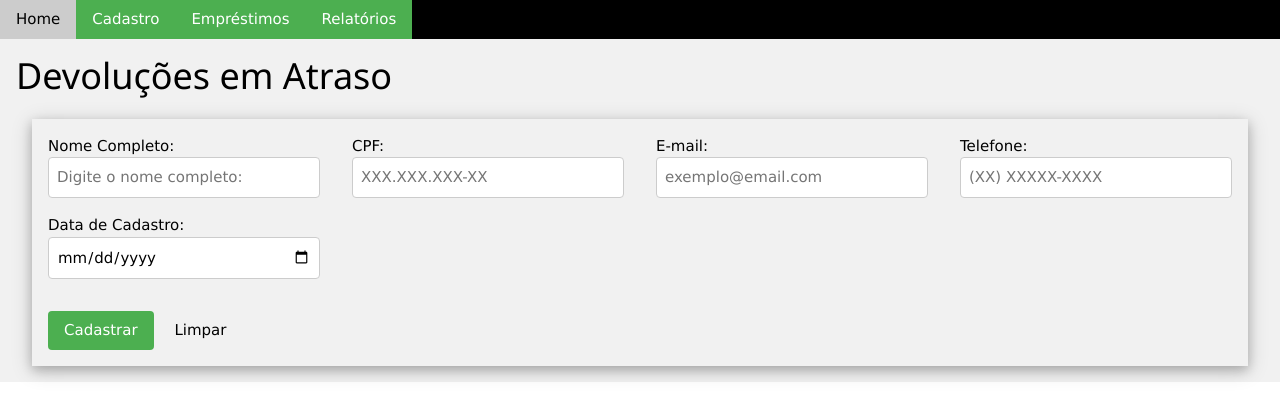
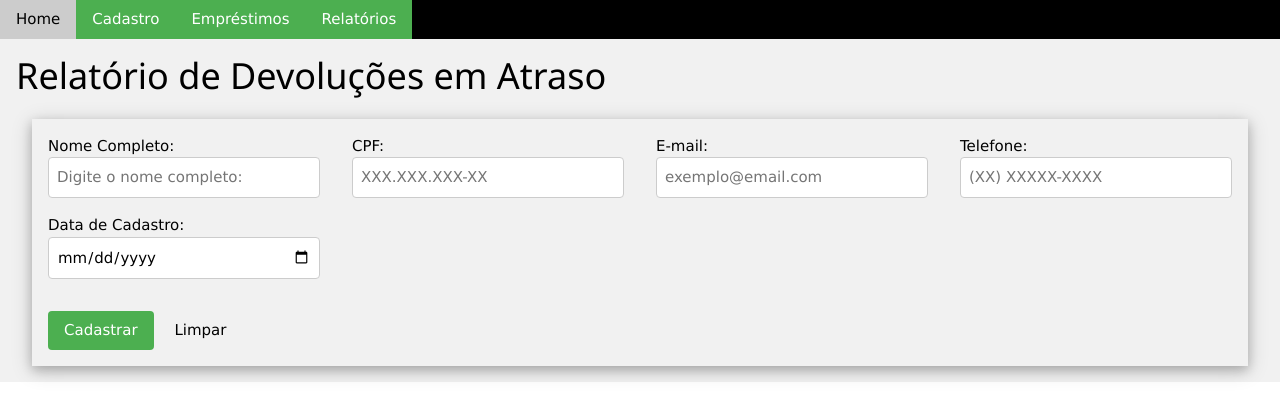
Before and after one commit to vtrmendessouza/frontEnd, a plain HTML site: page mesttra/livraria/relatorio/devolucoesEmAtraso.html in a window 1280 px wide. Drawn offline with Linux system fonts and the light colour scheme.

Commit message:
titulo relatorio

```diff
--- a/mesttra/livraria/relatorio/devolucoesEmAtraso.html
+++ b/mesttra/livraria/relatorio/devolucoesEmAtraso.html
@@ -37,7 +37,7 @@
             </nav>
         </header>
         <section class="w3-container w3-light-gray">
-            <h1>Devoluções em Atraso</h1>
+            <h1>Relatório de Devoluções em Atraso</h1>
             <form class="w3-card-4 w3-light-white w3-padding-16 w3-margin">
                 <div class="w3-row">
                     <div class="w3-col w3-container m3 l3">
```
Also changed, not shown: mesttra/livraria/relatorio/emprestimos.html (+1 -1 lines).
